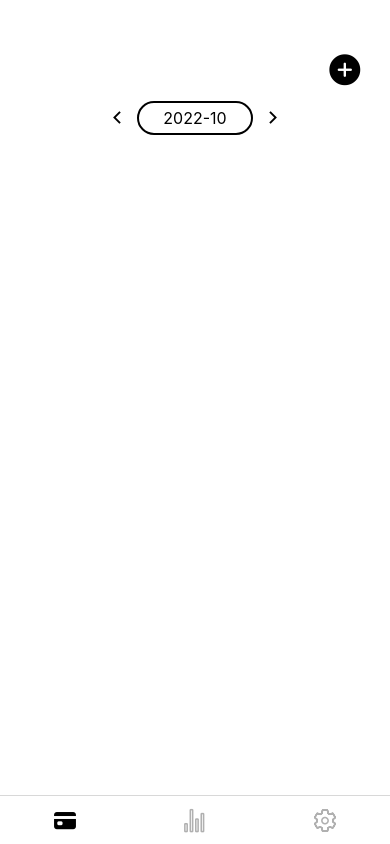
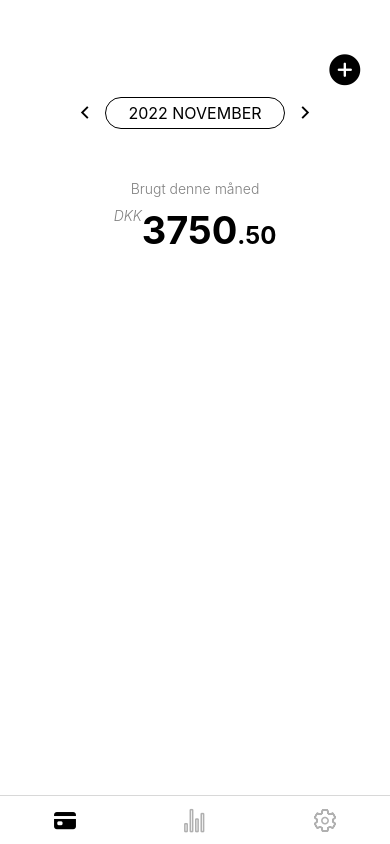
Before and after one commit to benamager/spendings-app, a React Native app: screen /Spendings in a window 390 px wide. Built offline with nearby package versions, Linux system fonts and the light colour scheme.

Commit message:
Add showing amount component

```diff
--- a/App.tsx
+++ b/App.tsx
@@ -5,7 +5,7 @@ import BottomTabNavigator from "./src/routes/BottomTabNavigator";
 
 export default function App() {
   const date: any = new Date();
-  //console.log(date.getUTCFullYear(), date.getUTCMonth(), date.getUTCDate())
+  //console.log(date.getUTCFullYear(), date.getUTCMonth(), date.getUTCDate());
 
   return (
     <NavigationContainer>
--- a/src/components/MonthSelector/index.jsx
+++ b/src/components/MonthSelector/index.jsx
@@ -2,32 +2,37 @@
 import { View, Text, Button } from "react-native";
 import { useState } from "react";
 import { Ionicons } from "@expo/vector-icons";
-import getMonthFromIndex from "../../functions/getMonthFromIndex";
+import getMonthName from "../../functions/getMonthName";
 import style from "./style";
 
 const MonthSelector = ({ months, setMonth }) => {
-  const [currentMonthIndex, setCurrentMonthIndex] = useState(months.length - 1);
+  // state serving showing the month name and year
+  const [currentMonth, setCurrentMonth] = useState(months.length - 1);
 
-  console.log(getMonthFromIndex(2));
-
+  // function to change the current month
   const nextMonth = () => {
-    if (currentMonthIndex < months.length - 1) {
-      setCurrentMonthIndex(currentMonthIndex + 1);
-      setMonth(months[currentMonthIndex + 1]);
+    if (currentMonth < months.length - 1) {
+      setCurrentMonth(currentMonth + 1);
+      setMonth(months[currentMonth + 1]);
     }
   };
 
   const prevMonth = () => {
-    if (currentMonthIndex > 0) {
-      setCurrentMonthIndex(currentMonthIndex - 1);
-      setMonth(months[currentMonthIndex - 1]);
+    if (currentMonth > 0) {
+      setCurrentMonth(currentMonth - 1);
+      setMonth(months[currentMonth - 1]);
     }
   };
+
+  // get the month name and year
+  const [year, month] = months[currentMonth].split("-");
 
   return (
     <View style={style.container}>
       <Ionicons style={style.icons} name={"chevron-back"} onPress={prevMonth} />
-      <Text style={style.monthText}>{months[currentMonthIndex]}</Text>
+      <Text style={style.monthText}>
+        {year} {getMonthName(month)}
+      </Text>
       <Ionicons
         style={style.icons}
         name={"chevron-forward"}
--- a/src/components/MonthSelector/style.tsx
+++ b/src/components/MonthSelector/style.tsx
@@ -5,7 +5,7 @@ const style = StyleSheet.create({
   container: {
     flexDirection: "row",
     alignSelf: "center",
-    marginTop: 50,
+    marginTop: 45,
     alignItems: "center",
   },
   icons: {
@@ -14,11 +14,13 @@ const style = StyleSheet.create({
   },
   monthText: {
     fontSize: 16,
-    borderWidth: 2,
+    borderWidth: 1,
     paddingVertical: 5,
-    paddingHorizontal: 24,
     marginHorizontal: 4,
     borderRadius: 18,
+    textTransform: "uppercase",
+    width: 180,
+    textAlign: "center",
   },
 });
 
--- /dev/null
+++ b/src/components/SpentThisMonth/index.jsx
@@ -0,0 +1,19 @@
+/* SpentThisMonth.tsx component */
+import { View, Text } from "react-native";
+import style from "./style";
+
+const SpentThisMonth = () => {
+  return (
+    <View style={style.container}>
+      <Text style={style.spentText}>Brugt denne måned</Text>
+      <View style={style.amountContainer}>
+        <Text style={style.currency}>DKK</Text>
+        <Text style={style.amount}>
+          3750<Text style={style.amountDecimals}>.50</Text>
+        </Text>
+      </View>
+    </View>
+  );
+};
+
+export default SpentThisMonth;
--- /dev/null
+++ b/src/components/SpentThisMonth/style.tsx
@@ -0,0 +1,32 @@
+/* SpentThisMonth.tsx component style */
+import { StyleSheet } from "react-native";
+
+const style = StyleSheet.create({
+  container: {
+    marginTop: 50,
+    alignSelf: "center",
+  },
+  spentText: {
+    color: "#808080",
+    fontWeight: "300",
+    alignSelf: "center",
+  },
+  amountContainer: {
+    flexDirection: "row",
+    marginTop: 10,
+  },
+  currency: {
+    color: "#808080",
+    fontWeight: "300",
+    fontStyle: "italic",
+  },
+  amount: {
+    fontSize: 38,
+    fontWeight: "700",
+  },
+  amountDecimals: {
+    fontSize: 24,
+  },
+});
+
+export default style;
--- a/src/functions/getMonthFromIndex.tsx
+++ b/src/functions/getMonthName.tsx
@@ -14,8 +14,8 @@ const monthsInOrder = [
   "december",
 ];
 
-const getMonthFromIndex = (index: number) => {
+const getMonthName = (index: number) => {
   return monthsInOrder[index];
 };
 
-export default getMonthFromIndex;
+export default getMonthName;
--- a/src/screens/Spendings/index.tsx
+++ b/src/screens/Spendings/index.tsx
@@ -6,6 +6,7 @@ import { Ionicons } from "@expo/vector-icons";
 import style from "./style";
 import screenWrapper from "../../styles/screenWrapper";
 import MonthSelector from "../../components/MonthSelector";
+import SpentThisMonth from "../../components/SpentThisMonth";
 
 import saveObject from "../../functions/saveObject";
 import getObject from "../../functions/getObject";
@@ -33,9 +34,10 @@ const Spendings = () => {
     <View style={[screenWrapper.style, style.container]}>
       <Ionicons style={style.addCircle} size={38} name={"add-circle"} />
       <MonthSelector
-        months={["2022-08", "2022-09", "2022-10"]}
+        months={["2022-8", "2022-9", "2022-10"]}
         setMonth={setMonth}
       />
+      <SpentThisMonth />
       {/* <FlatList
         data={DATA}
         renderItem={renderItem}
```
